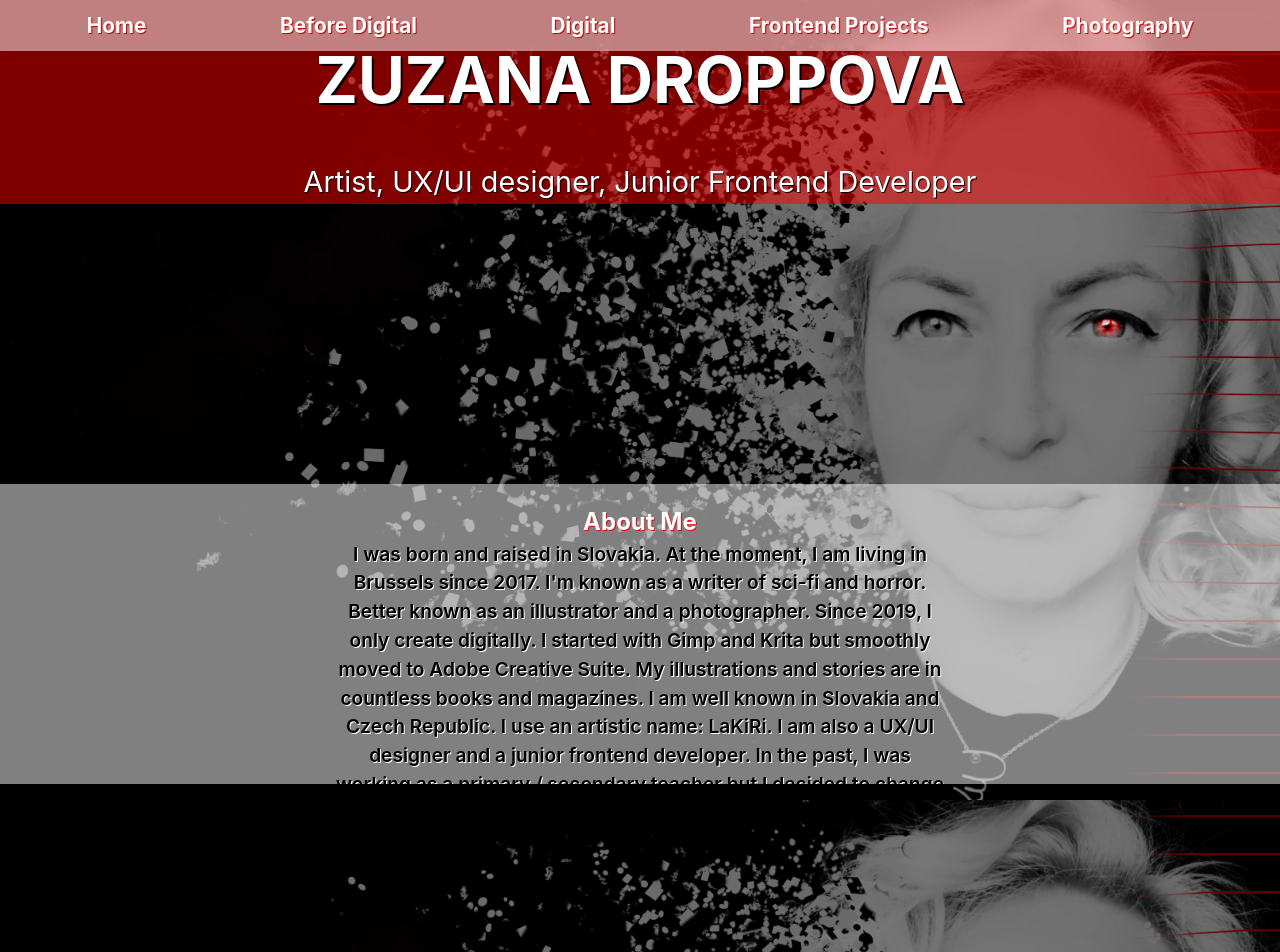
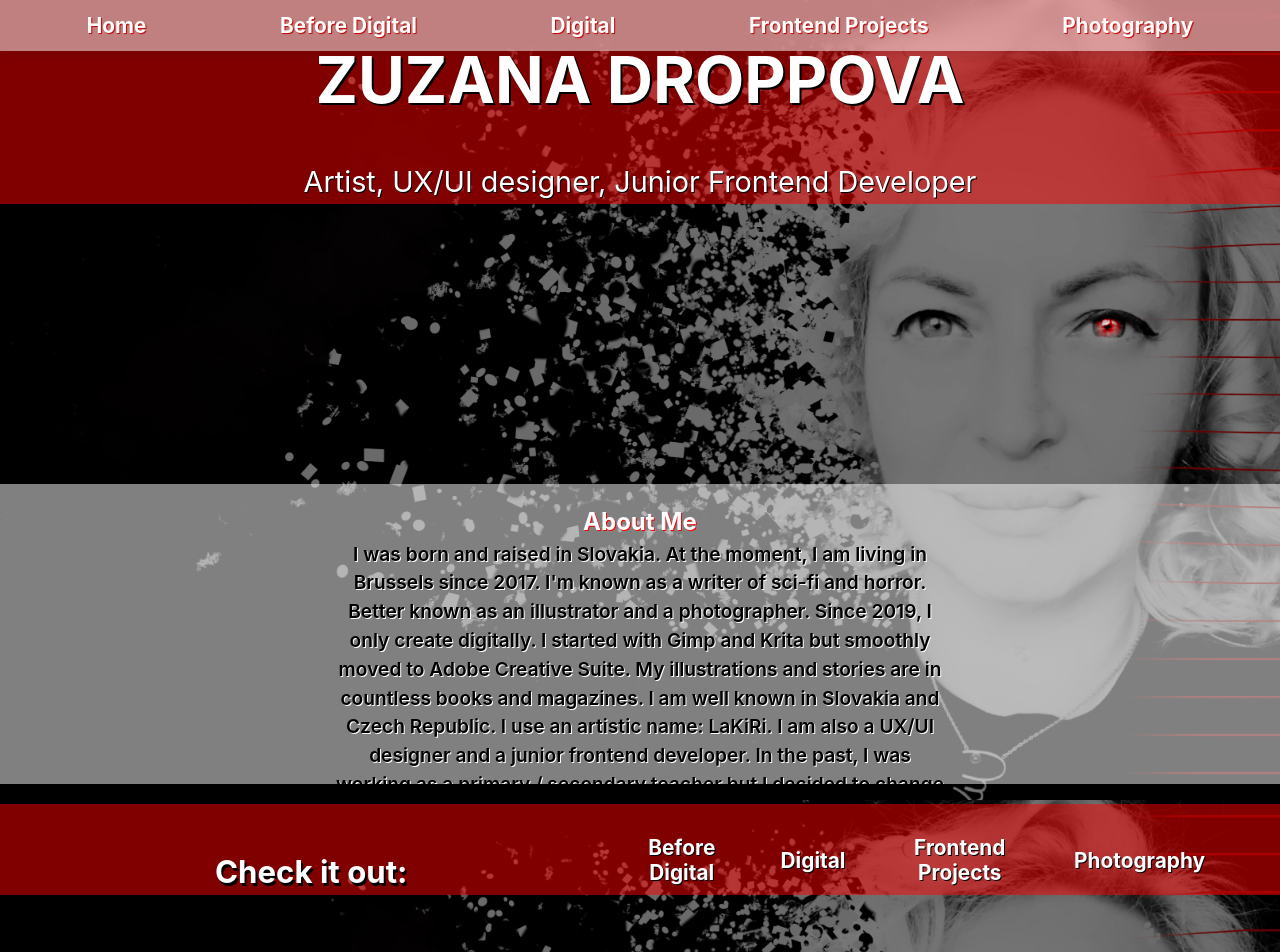
Before and after one commit to LaKiRiBlue/Portfolio, a React (Vite) app: page / in a window 1280 px wide. Shown: the top 952 px of the page. Built offline with nearby package versions, Linux system fonts and the light colour scheme.

Commit message:
changing the buttons

```diff
--- a/src/components/Home/Home.css
+++ b/src/components/Home/Home.css
@@ -56,23 +56,21 @@
 .paragraph3 {
   font-size: 1.3em;
     text-align: center;
-  margin-top: 300px;
+    margin-top: 45px;
     color: rgb(0, 0, 0);
     text-shadow: 2px 3px black;
     padding: 0 150px;
     margin-bottom: 0;
-  background: rgba(255, 0, 0, 0.5);
     background-blend-mode: screen;
 }
 
-/* Buttons in "See My Artworks" section */
+
 .buttons {
   display: flex;
   gap: 5%;
   justify-content: center;
   align-items: center;
   margin-top: 20px;
-  background: rgba(255, 0, 0, 0.5);
   background-blend-mode: screen;
 }
 
@@ -111,3 +109,15 @@
   background: rgba(255, 255, 255, 0.342);
   background-blend-mode: screen;
 }
+.artworks {
+  display: flex;
+    justify-content: space-evenly;
+    margin-top: 20px;
+    background-blend-mode: screen;
+    background: rgba(255, 0, 0, 0.5);
+    align-content: center;
+    flex-direction: row;
+    flex-wrap: wrap;
+    align-items: flex-end;
+
+}
--- a/src/components/Home/Home.jsx
+++ b/src/components/Home/Home.jsx
@@ -48,6 +48,7 @@ const Home = () => {
         </div>
 
         {/* See My Artworks Section */}
+        <div className='artworks'>
         <div className="paragraph3">
           <h2>Check it out:</h2>
         </div>
@@ -57,6 +58,8 @@ const Home = () => {
           <button onClick={() => navigate('/frontend-projects')}>Frontend Projects</button>
           <button onClick={() => navigate('/photography')}>Photography</button>
         </div>
+        </div>
+
       </div>
     </>
   );
```
Lines whose indentation alone changed are shown as unchanged.
